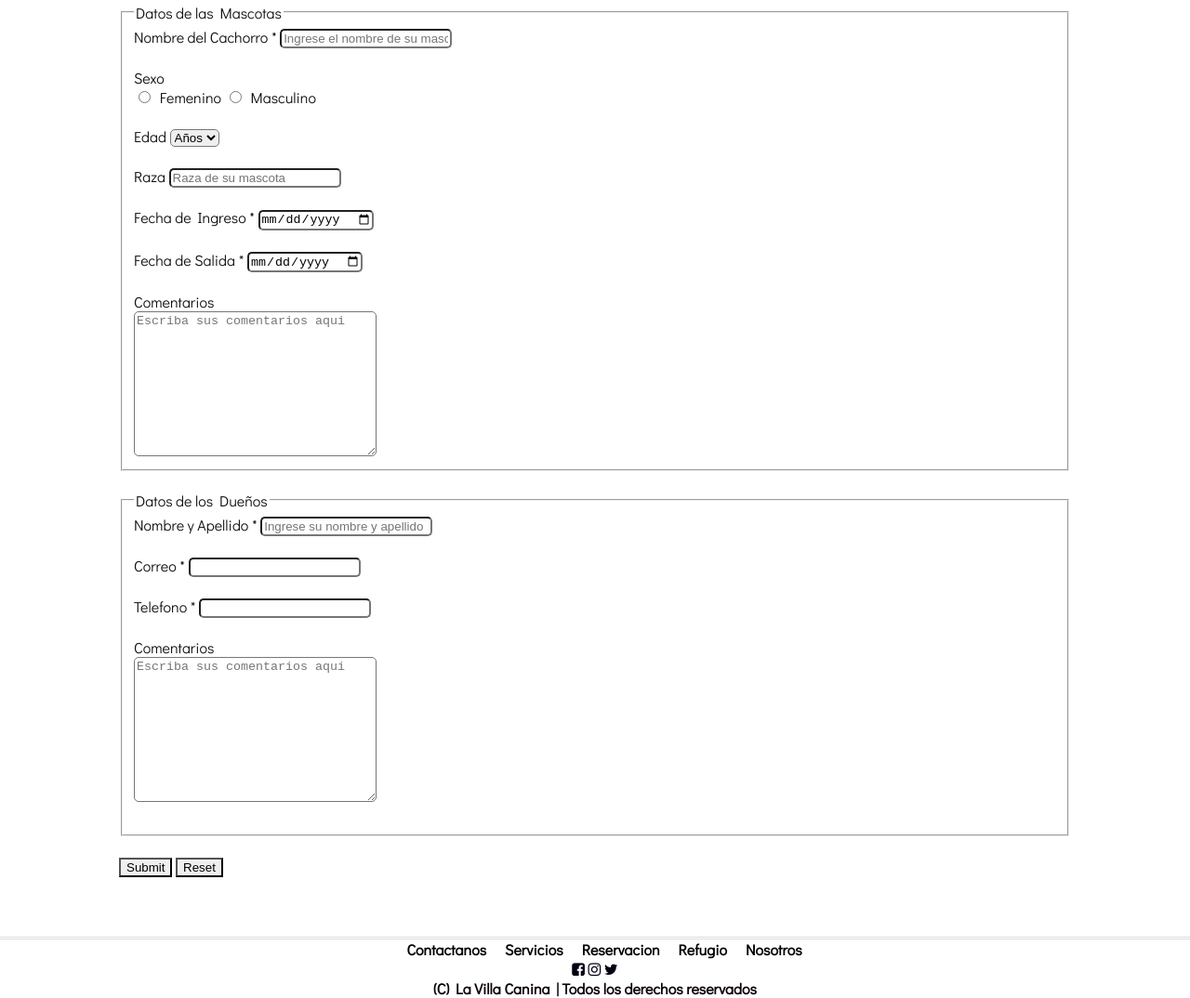
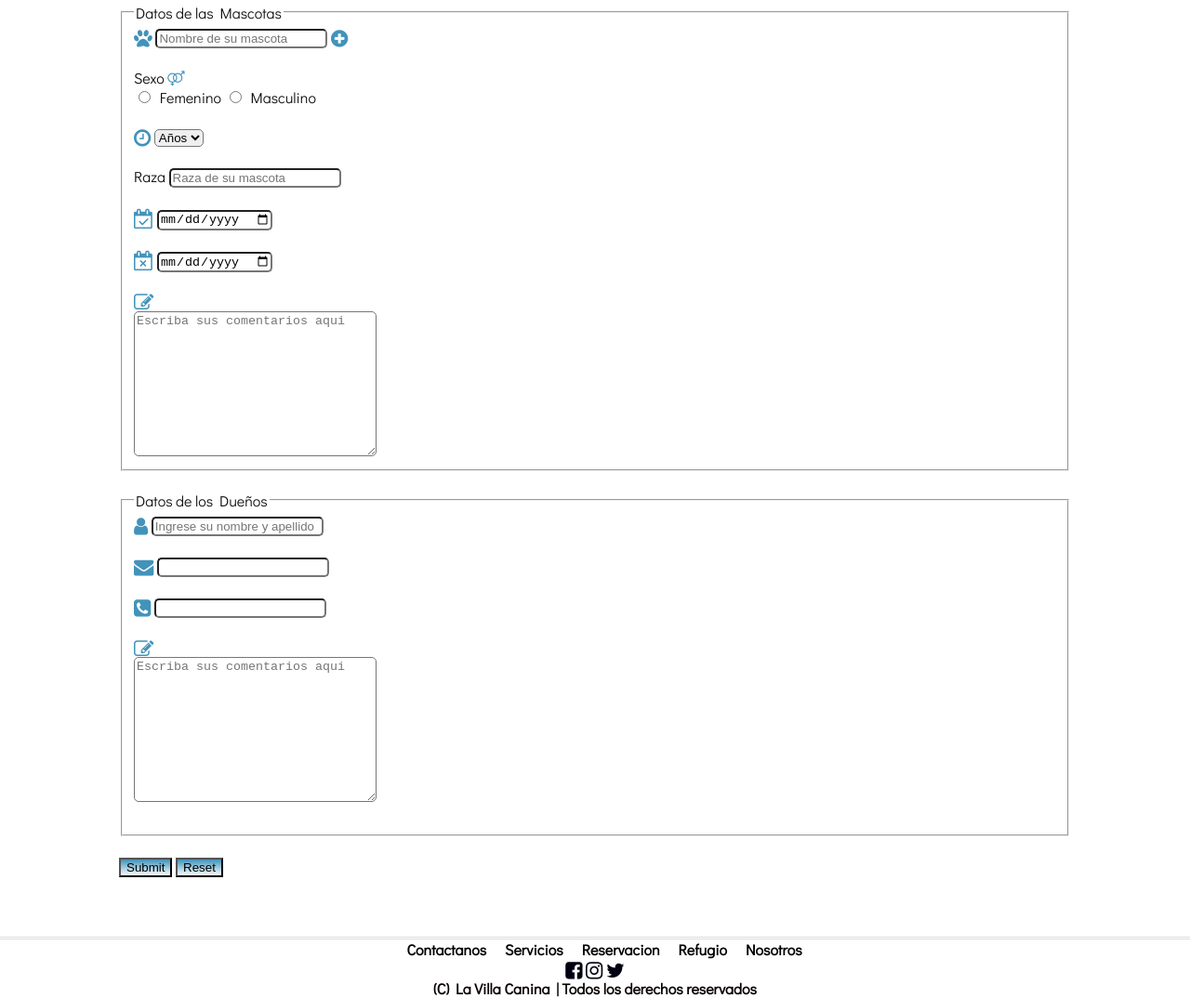
Before and after one commit to RRMoreno/ProyectoFinal, a plain HTML site: page views/reserva.html in a window 1280 px wide. Shown: the part 205-1279 px from the top of the page at 93% size. Drawn offline with Linux system fonts and the light colour scheme.

Commit message:
agrande iconos del footer y cambie los formularios

```diff
--- a/css/styles.css
+++ b/css/styles.css
@@ -32,7 +32,7 @@ a {
 }
 
 nav {
-    background-image: linear-gradient(#4293ba, rgb(249 252 254 ))
+    background-image: linear-gradient(#4293ba, rgb(249 252 254))
 
 }
 
@@ -162,6 +162,7 @@ footer .marca p {
     text-align: center;
     color: #010111;
     opacity: 1;
+
 }
 
 .social .fa-facebook-square:hover {
@@ -193,6 +194,7 @@ footer .marca p {
 
 .bottom {
     border-radius: unset;
+    background-image: linear-gradient(#4293ba, rgb(249 252 254))
     /*float: right;*/
 }
 
@@ -246,6 +248,7 @@ ul li:hover ul {
 .galeria {
     margin-top: 1rem;
     display: flex;
+    overflow: auto;
 }
 
 .galeria img {
@@ -253,8 +256,8 @@ ul li:hover ul {
     height: 160px;
 }
 
-.galeria .scalar:hover{
-    transform: scale(2,2);
+.galeria .scalar:hover {
+    transform: scale(2, 2);
     transition: all 1s;
 }
 
@@ -332,4 +335,20 @@ ul li:hover ul {
 }
 
 @media only screen and (min-width: 1024px) {
+    .gridContainer {
+        align-items: center;
+        overflow: unset;
+        grid-template-rows: 320px auto;
+    }
+
+    .galeria {
+        overflow: hidden;
+        height: 320px;
+        align-items: center;
+    }
 }
+
+/*Formulario*/
+.formIcon{
+    color: #4293ba;
+}
--- a/views/reserva.html
+++ b/views/reserva.html
@@ -51,14 +51,17 @@
     <form action="">
         <fieldset>
             <!--Formularios para los datos de la mascota-->
-            <!--poner para agregar otra mascota +-->
+
             <legend>Datos de las Mascotas</legend>
-            <label for="puppyName">Nombre del Cachorro *</label>
-            <input class="formulario" id="puppyName" placeholder="Ingrese el nombre de su mascota" required type="text">
+            <label class="formIcon" for="puppyName"><i class="fa fa-paw fa-lg" aria-hidden="true"></i></label>
+            <input class="formulario" id="puppyName" placeholder="Nombre de su mascota" required type="text">
+            <label class="formIcon"><i class="fa fa-plus-circle fa-lg" aria-hidden="true"></i></label><!--cuando se de click aparecera otro formulario para agregar otra mascota +-->
             <br>
             <br>
 
-            <span>Sexo</span><br>
+            <di>
+                <label>Sexo</label>
+                <label class="formIcon" ><i class="fa fa-venus-mars" aria-hidden="true"></i></label><br></di>
             <input id="female" name="sexo" type="radio" value="F">
             <label for="female">Femenino</label>
             <input id="male" name="sexo" type="radio" value="M">
@@ -66,7 +69,7 @@
             <br>
             <br>
 
-            <label for="age">Edad</label>
+            <label for="age" class="formIcon"><i class="fa fa-clock-o fa-lg" aria-hidden="true"></i></label>
             <select class="formulario" id="age">
                 <option value="">Años</option>
                 <option value="">1</option>
@@ -98,17 +101,17 @@
             <br>
             <br>
 
-            <label for="dateIn">Fecha de Ingreso *</label>
+            <label for="dateIn" class="formIcon"><i class="fa fa-calendar-check-o fa-lg" aria-hidden="true"></i></label>
             <input class="formulario" id="dateIn" required type="date">
             <br>
             <br>
 
-            <label for="dateOut">Fecha de Salida *</label>
+            <label for="dateOut" class="formIcon"><i class="fa fa-calendar-times-o fa-lg" aria-hidden="true"></i></label>
             <input class="formulario" id="dateOut" required type="date">
             <br>
             <br>
 
-            <label for="comments1">Comentarios</label><br>
+            <label for="comments1" class="formIcon"><i class="fa fa-pencil-square-o fa-lg" aria-hidden="true"></i></label><br>
             <textarea class="formulario" cols="30" id="comments1" name=" " placeholder="Escriba sus comentarios aqui"
                       rows="10"></textarea>
         </fieldset>
@@ -117,22 +120,22 @@
         <fieldset>
             <!--Formulario para los datos de los Dueños-->
             <legend>Datos de los Dueños</legend>
-            <label for="name1">Nombre y Apellido *</label>
+            <label for="name1" class="formIcon"><i class="fa fa-user fa-lg" aria-hidden="true"></i></label>
             <input class="formulario" id="name1" placeholder="Ingrese su nombre y apellido" required type="text">
             <br>
             <br>
 
-            <label for="mail">Correo *</label>
+            <label for="mail" class="formIcon"><i class="fa fa-envelope fa-lg" aria-hidden="true"></i></label>
             <input class="formulario" id="mail" required type="email">
             <br>
             <br>
 
-            <label for="phone">Telefono *</label>
+            <label for="phone" class="formIcon"><i class="fa fa-phone-square fa-lg" aria-hidden="true"></i></label>
             <input class="formulario" id="phone" required type="tel"> <!--solo puede admitir numeros-->
             <br>
             <br>
 
-            <label for="comments2">Comentarios</label><br>
+            <label for="comments1" class="formIcon"><i class="fa fa-pencil-square-o fa-lg" aria-hidden="true"></i></label><br>
             <textarea class="formulario" cols="30" id="comments2" name=" " placeholder="Escriba sus comentarios aqui"
                       rows="10"></textarea>
             <br>
@@ -156,9 +159,9 @@
         </ul>
     </div>
     <div class="social">
-        <i aria-hidden="true" class="fa fa-facebook-square"></i>
-        <i aria-hidden="true" class="fa fa-instagram"></i>
-        <i aria-hidden="true" class="fa fa-twitter"></i>
+        <i aria-hidden="true" class="fa fa-facebook-square fa-lg"></i>
+        <i aria-hidden="true" class="fa fa-instagram fa-lg"></i>
+        <i aria-hidden="true" class="fa fa-twitter fa-lg"></i>
     </div>
     <div class="marca">
         <p>(C) La Villa Canina | Todos los derechos reservados</p>
```
Also changed, not shown: index.html (+3 -3 lines), views/contactos.html (+14 -12 lines), views/petshop.html (+3 -3 lines), views/refugio.html (+3 -3 lines), views/servicios.html (+3 -3 lines), 1 other file.
